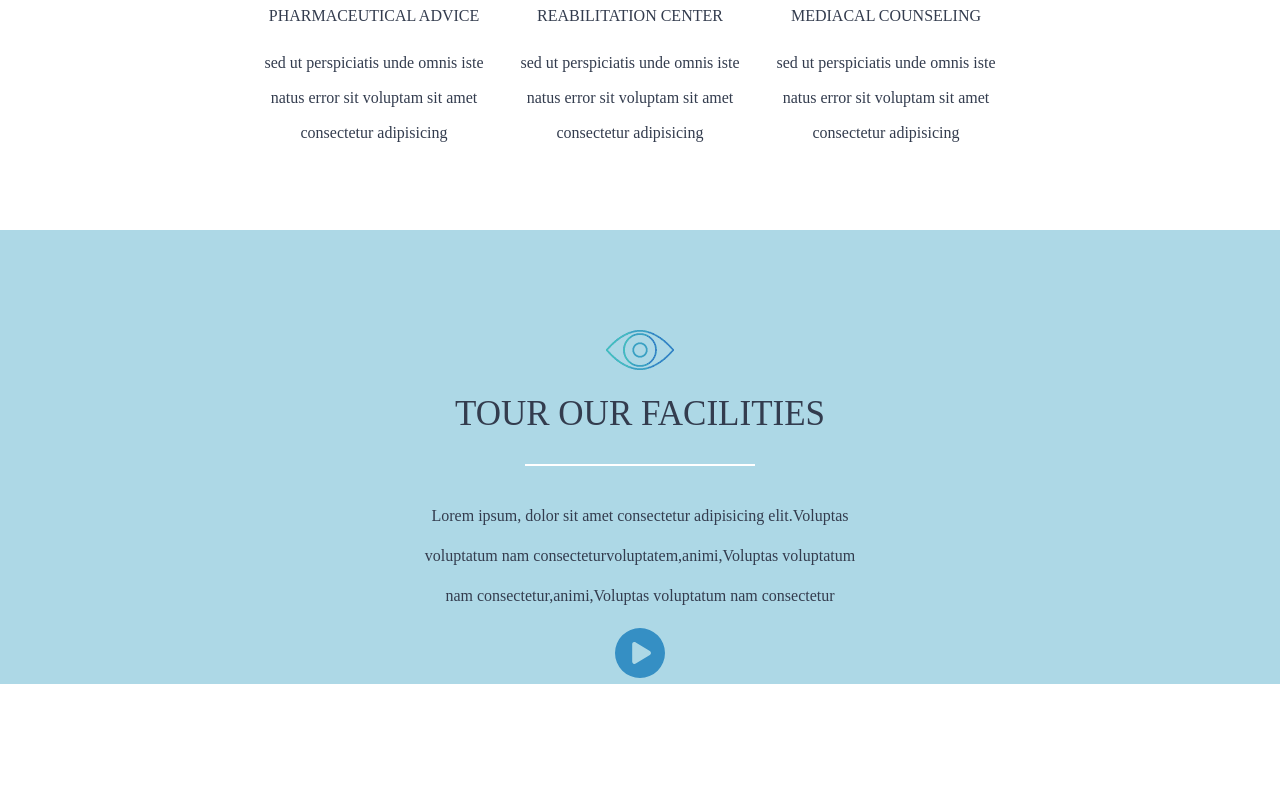
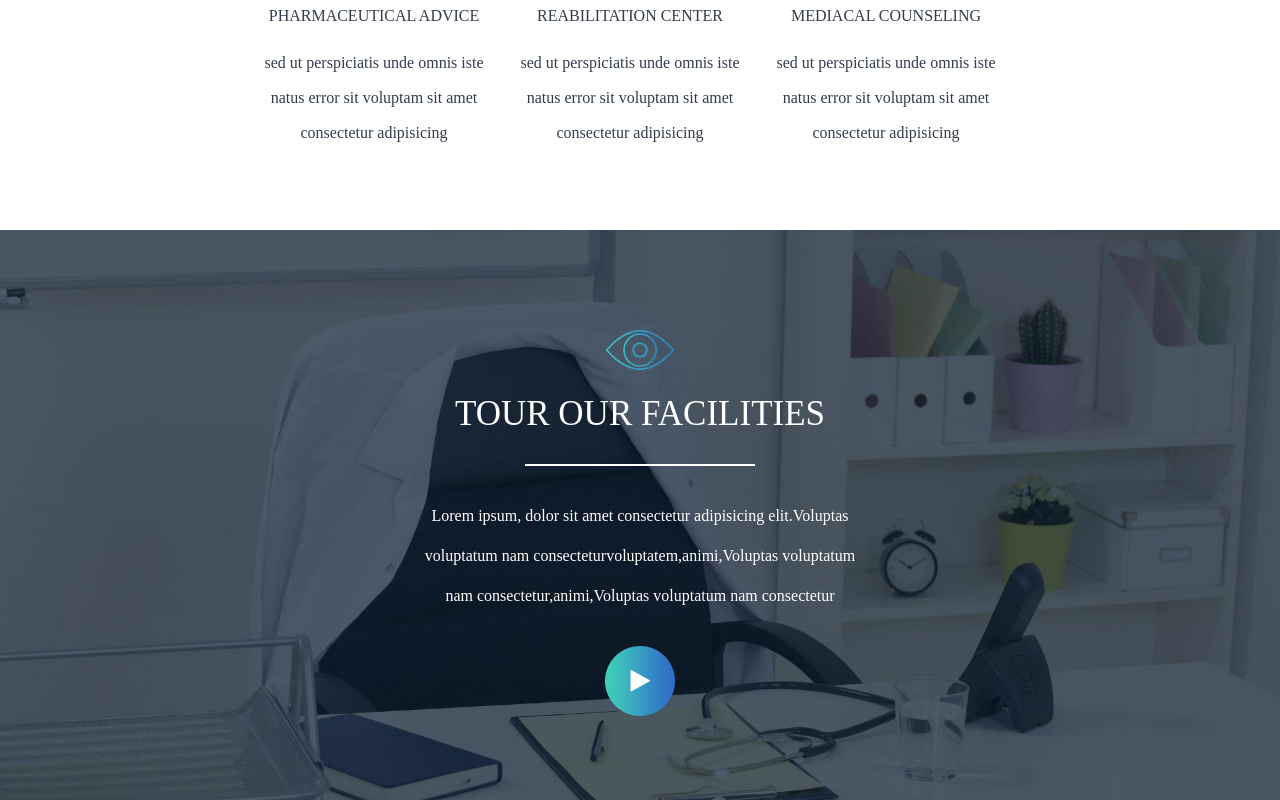
Before and after one commit to CosimoGiove/esercizioFinaleFrontEnd, a Vue app: page / in a window 1280 px wide. Shown: the part 3324-4124 px from the top of the page. Before the commit the page ends 4008 px from the top, so only its background shows below. Built offline with nearby package versions, Linux system fonts and the light colour scheme.

Commit message:
feat: sezione 4 finita

```diff
--- a/src/Main1.vue
+++ b/src/Main1.vue
@@ -117,7 +117,7 @@ export default {
                                 :descrizione="struttura.descrizione"></VisitaLeStrutture>
                         </div>
                         <div class="play">
-                            <font-awesome-icon icon="fa-solid fa-circle-play" />
+                            <img src="../public/img/play-icon.png" alt="scrivania">
                         </div>
 
                     </div>
@@ -240,12 +240,15 @@ main {
 }
 
 .sezione4 {
-    background-color: lightblue;
     padding-top: 80px;
+    color: white;
+    background-image: url(../public/img/paralax-bg-tour-facilities.jpg);
+    background-position: center;
+    background-size: cover;
+    padding-bottom: 80px;
 }
 .play{
-    margin-top: 10px;
-    font-size: 50px;
+    margin-top: 30px;
     color: #358fc4;
 }
 </style>
```
Also changed, not shown: public/img/paralax-bg-tour-facilities.jpg (added), public/img/play-icon.png (added).
